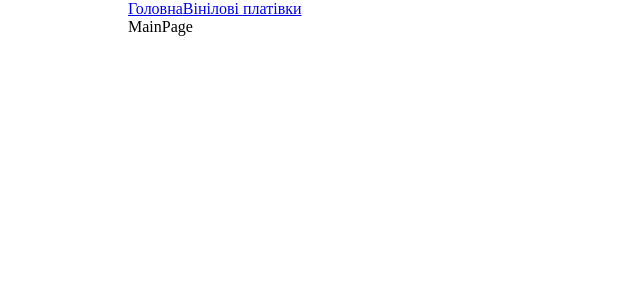
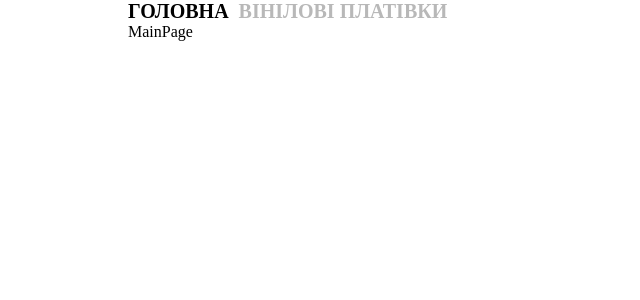
Before and after one commit to ArtemMerkushyn/assortmentSounds-admin, a React (Vite) app: page / in a window 1280 px wide. Shown: the top 300 px of the page, without its empty margins (0-640 px from the left). Built offline with nearby package versions, Linux system fonts and the light colour scheme.

Commit message:
added a navbar style

```diff
--- a/src/App.css
+++ b/src/App.css
@@ -2,6 +2,10 @@
     box-sizing: border-box;
     margin: 0;
     padding: 0;
+}
+
+a {
+    text-decoration: none;
 }
 
 .container {
@@ -9,3 +13,24 @@
     width: 100%;
     margin: 0 auto;
 }
+
+/*===========================================================================================================*\
+#components
+\*===========================================================================================================*/
+.navbar {
+    display: flex;
+    gap: 10px;
+}
+
+.navbar a {
+    color: #b8b8b8;
+    text-transform: uppercase;
+    font-size: 20px;
+    font-weight: 700;
+    transition: all .2s linear;
+}
+
+.navbar a.active,
+.navbar a:hover {
+    color: #000;
+}
```
